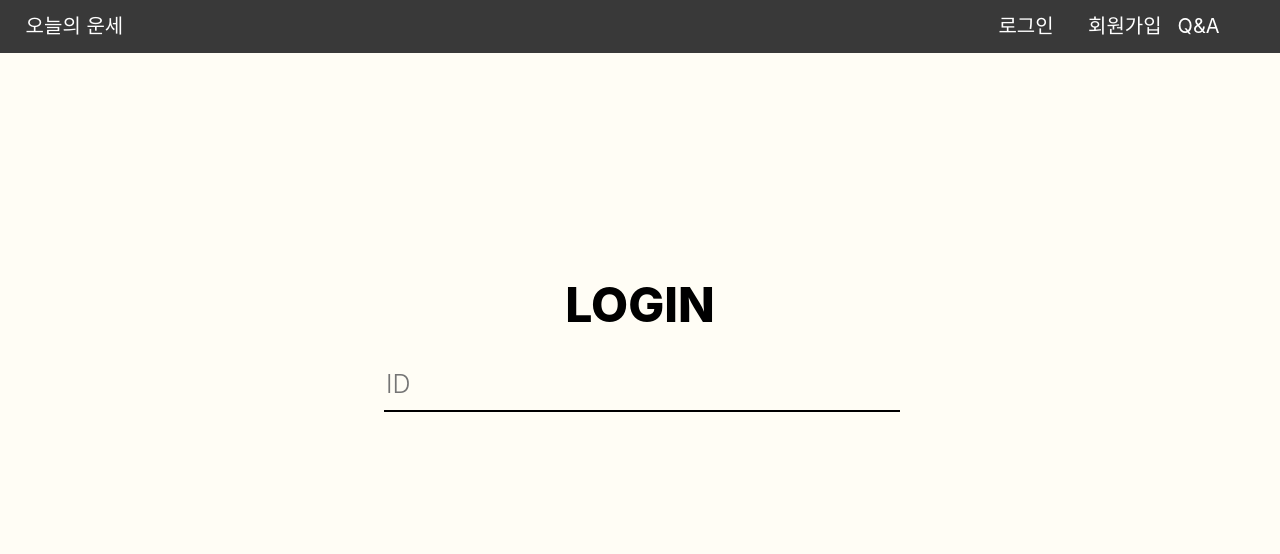
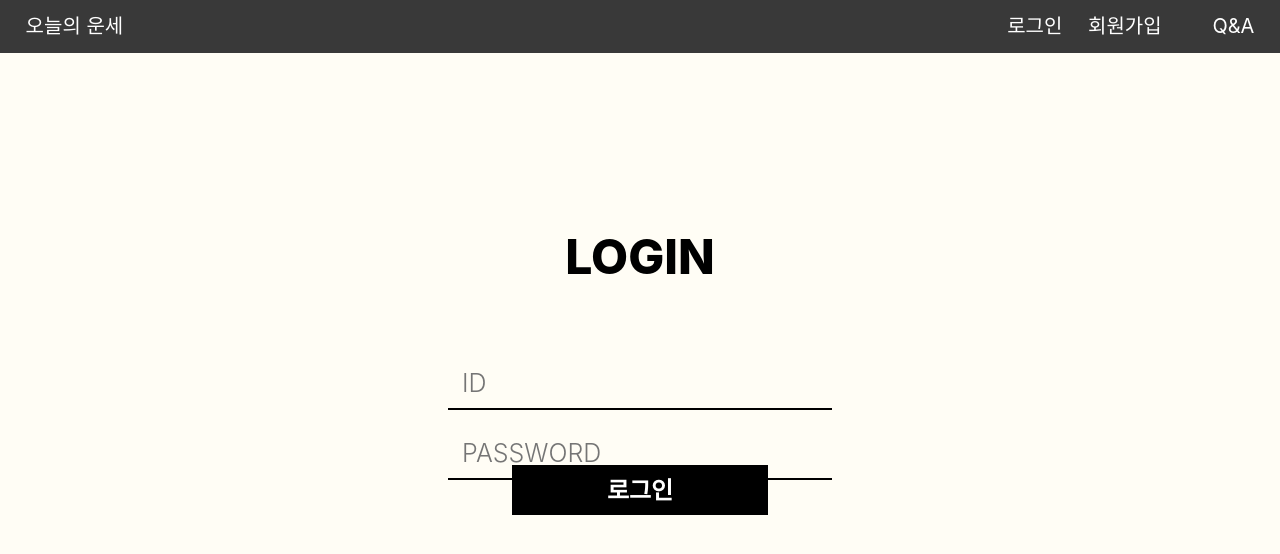
Before and after one commit to PHSo0/luck_2, a PHP site: page /login.php in a window 1280 px wide. Shown: the top 554 px of the page. Run offline with PHP 8.4, Linux system fonts and the light colour scheme.

Commit message:
로그인 화면 구성

```diff
--- a/login.css
+++ b/login.css
@@ -1,16 +1,19 @@
-body{
+*{
     padding : 0px;
     margin : 0px;
+    border : none;
+}
+body{
     background-color: #fffdf5;
 }
 header{
-    position : fixed;
+    position : absolute;
     background-color: #393939;
     width : 100%;
     height : 53px;
 }
 .box1{
-    position: fixed;
+    position: absolute;
     width: 20%;
     height: 24px;
     left: 2%;
@@ -24,11 +27,11 @@ header{
 
 }
 .box2{
-    position: fixed;
-    width: 10%;
+    position: absolute;
+    width: auto;
     height: 24px;
-    right : 12%;
     top: 14px;
+    right: 17%;
     color : #ffffff;
     font-family: 'Inter';
     font-style: normal;
@@ -37,10 +40,10 @@ header{
     line-height: 24px;
 }
 .box3{
-    position: fixed;
-    width: 10%;
+    position: relative;
+    width: auto;
     height: 24px;
-    right : 5%;
+    left : 85%;
     top: 14px;
     color : #ffffff;
     font-family: 'Inter';
@@ -50,10 +53,10 @@ header{
     line-height: 24px;
 }
 .box4{
-    position: fixed;
-    width: 10%;
+    position: absolute;
+    width: auto;
     height: 24px;
-    right : -2%;
+    right : 2%;
     top: 14px;
     color : #ffffff;
     font-family: 'Inter';
@@ -65,7 +68,7 @@ header{
 .login{
     color : #000000;
     width: 100%;
-    height : 200px;
+    height : 100px;
     text-align: center;
     font-family: 'Inter';
     font-style: normal;
@@ -74,9 +77,10 @@ header{
     line-height: 58px;
     position: fixed;
     top : 228px;
+
 }
 .id{
-    width :40%;
+    width :30%;
     height : 50px;
     font-family: 'Inter';
     font-style: normal;
@@ -88,10 +92,10 @@ header{
     top : 358px;
     border : 0px;
     border-bottom: 2px solid #000000;
-    left : 30%;
+    left : 35%;
 }
 .pw{
-    width :40%;
+    width :30%;
     height : 50px;
     font-family: 'Inter';
     font-style: normal;
@@ -103,5 +107,19 @@ header{
     top : 428px;
     border : 0px;
     border-bottom: 2px solid #000000;
-    left : 30%;
+    left : 35%;
 }
+.button{
+    background-color: #000000;
+    color : white;
+    width : 20%;
+    height : 50px;
+    position : fixed;
+    bottom : 285px;
+    left: 40%;
+    font-family: 'Inter';
+    font-style: normal;
+    font-weight: 800;
+    font-size: 24px;
+    line-height: 29px;
+}
--- a/login.php
+++ b/login.php
@@ -15,7 +15,10 @@
         <span class = "box4">Q&A</span>
     </header>
     <p class = "login">LOGIN</p>
-    <input class = "id" type = "text" placeholder="ID">
-
+    <form>
+    <input class = "id" type = "text" placeholder="  ID">
+    <input class = "pw" type = "password" placeholder="  PASSWORD">
+    <input class = "button" type = "submit" value="로그인">
+    </form>
 </body>
 </html>
```
